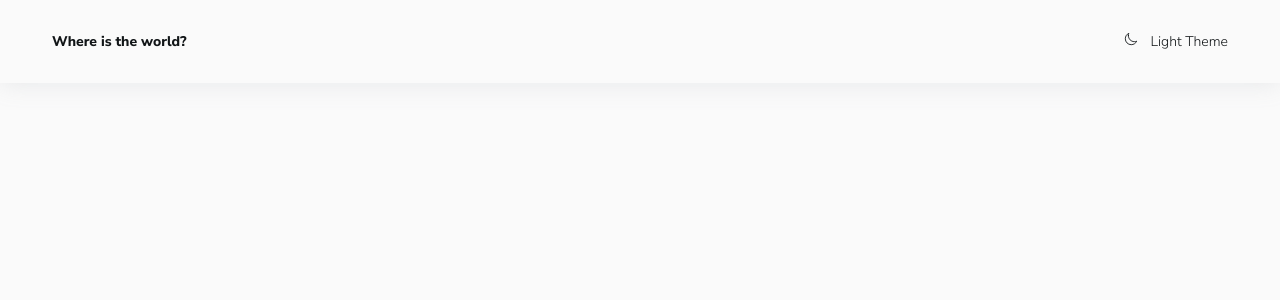
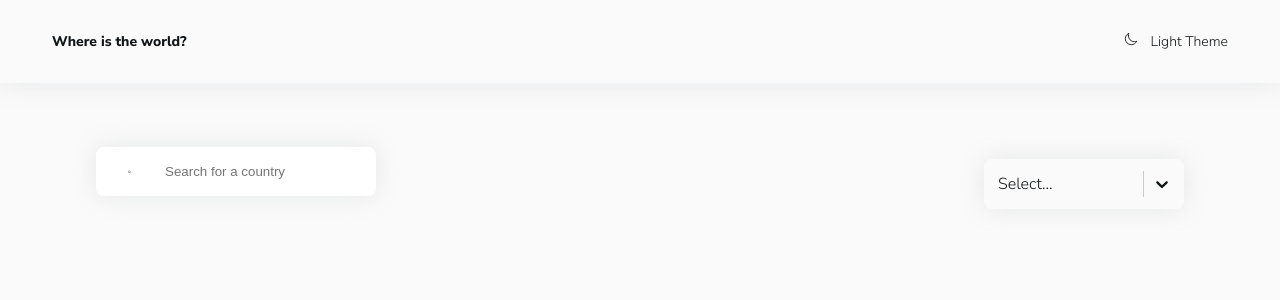
Before and after one commit to LaZy1220/countries-search, a React (Create React App) app: page / in a window 1280 px wide. Shown: the top 300 px of the page. Built offline with nearby package versions, Linux system fonts and the light colour scheme; the HTML template or start-up script is replaced by a standard one.

Commit message:
Add selector and Search

```diff
--- a/src/App.js
+++ b/src/App.js
@@ -1,9 +1,14 @@
+import { Controls } from './components/Controls';
 import {Header} from './components/Header'
+import {Main} from './components/Main'
 
 function App() {
   return (
     <>
       <Header />
+      <Main>
+        <Controls />
+      </Main>
     </>
   );
 }
--- a/src/components/Container.jsx
+++ b/src/components/Container.jsx
@@ -4,4 +4,5 @@
 width: 100%;
 max-width: 1240px;
 margin: 0 auto;
-padding:0 2rem;`
+padding:0 2rem;
+`
--- a/src/components/Controls.jsx
+++ b/src/components/Controls.jsx
@@ -0,0 +1,44 @@
+import { useState,useEffect } from 'react'
+import styled from 'styled-components'
+import { CustomSelect } from './CustomSelect'
+import {Search} from './Search'
+
+const options = [
+    {value:'Africa',label:'Africa'},
+    {value:'America',label:'America'},
+    {value:'Asia',label:'Asia'},
+    {value:'Europe',label:'Europe'},
+    {value:'Oceania',label:'Oceania'},
+]
+const Wrapper = styled.div`
+    display: flex;
+    flex-direction: column;
+    align-items:flex-start;
+
+    @media(min-width: 767px){
+        flex-direction:row;
+        justify-content:space-between;
+        align-items: center;
+    }
+`
+
+export const Controls =()=>{
+    const [search,setSearch]=useState('')
+    const [region,setRegion]=useState('')
+    return(
+        <Wrapper>
+            <Search
+                search={search}
+                setSearch={setSearch}
+            />
+            <CustomSelect
+                options={options}
+                playceholder="Filter by Region"
+                isClearable
+                isSearchable={false}
+                value={region}
+                onChange={setRegion}
+            />
+        </Wrapper>
+    )
+}
--- a/src/components/CustomSelect.jsx
+++ b/src/components/CustomSelect.jsx
@@ -0,0 +1,43 @@
+import styled from 'styled-components';
+
+import Select from 'react-select';
+
+export const CustomSelect = styled(Select).attrs({
+  styles: {
+    control: (provided) => ({
+      ...provided,
+      backgroundColor: 'var(--colors-ui-base)',
+      color: 'var(--colors-text)',
+      borderRadius: 'var(--radii)',
+      padding: '0.25rem',
+      border: 'none',
+      boxShadow: 'var(--shadow)',
+      height: '50px',
+    }),
+    option: (provided, state) => ({
+      ...provided,
+      cursor: 'pointer',
+      color: 'var(--colors-text)',
+      backgroundColor: state.isSelected
+        ? 'var(--colors-bg)'
+        : 'var(--colors-ui-base)',
+    }),
+  },
+})`
+  width: 200px;
+  border-radius: var(--radii);
+  font-family: var(--family);
+  border: none;
+  & > * {
+    box-shadow: var(--shadow);
+  }
+  & input {
+    padding-left: 0.25rem;
+  }
+  & * {
+    color: var(--colors-text) !important;
+  }
+  & > div[id] {
+    background-color: var(--colors-ui-base);
+  }
+`
--- /dev/null
+++ b/src/components/Main.jsx
@@ -0,0 +1,19 @@
+import styled from "styled-components"
+import {Container} from './Container'
+const Wrapper = styled.main`
+    padding: 2rem 0;
+
+    @media(min-width: 767px){
+        padding: 4rem;
+    }
+`
+
+export const Main = ({children})=>{
+    return(
+        <Wrapper>
+            <Container>
+                {children}
+            </Container>
+        </Wrapper>
+    )
+}
--- a/src/components/Search.jsx
+++ b/src/components/Search.jsx
@@ -0,0 +1,37 @@
+import styled from "styled-components";
+import {IoSearch} from 'react-icons/io5'
+
+const InputContainer =styled.label`
+    background-color: var(--color-ui-base);
+    padding:1rem 2rem;
+    display:flex;
+    align-items:center;
+    border-radius: var(--radii);
+    box-shadow: var(--shadow);
+    width: 100%;
+    margin-bottom: 1.5rem;
+
+    @media(min-width: 767px){
+        mmargib-bottom:0;
+        width: 280px;
+    }
+`
+const Input = styled.input.attrs({
+    type:'search',
+    placeholder:'Search for a country',
+})`
+    margin-left: 2rem;
+    border:none;
+    outline:none;
+    color: var(--color-text);
+    background-color:var(--color-ui-base);
+`
+
+export const Search=({search,setSearch})=>{
+    return(
+        <InputContainer>
+            <IoSearch/>
+            <Input onChange={(e)=>setSearch(e.target.value)} value={search}/>
+        </InputContainer>
+    )
+}
```
